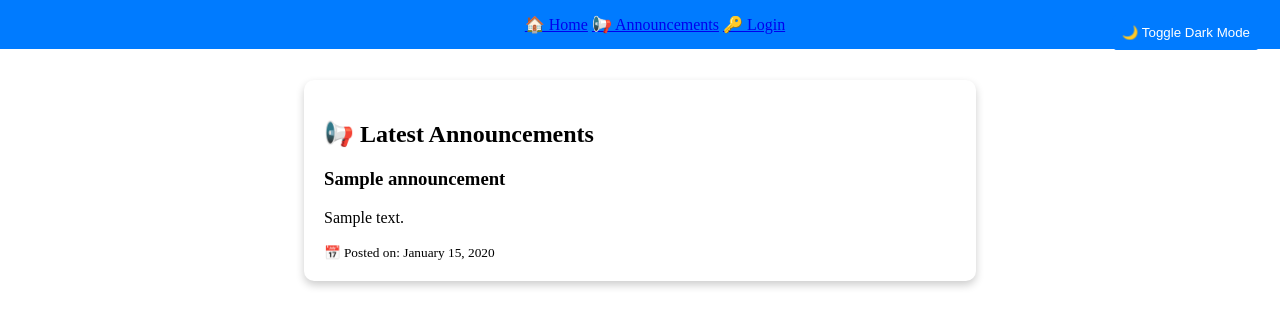
After one commit to kireet-09/EV-Charging, a Django app: template ev_charging/reservations/templates/announcements.html in a window 1280 px wide. The commit adds this page. Shown: the top 327 px of the page. Run offline with Django 5.2, Linux system fonts and the light colour scheme; the template is opened without the code that fills it: most values are stand-ins (such as "Sample title", 1, 10 or a date in 2020).

Commit message:
added a announcements page

```diff
--- a/ev_charging/reservations/admin.py
+++ b/ev_charging/reservations/admin.py
@@ -1,5 +1,6 @@
 from django.contrib import admin
 from .models import Station, Slot, Reservation
+from .models import Announcement
 
 @admin.register(Station)
 class StationAdmin(admin.ModelAdmin):
@@ -12,3 +13,8 @@ class SlotAdmin(admin.ModelAdmin):
 @admin.register(Reservation)
 class ReservationAdmin(admin.ModelAdmin):
     list_display = ('user', 'slot', 'start_time', 'end_time')
+
+@admin.register(Announcement)
+class AnnouncementAdmin(admin.ModelAdmin):
+    list_display = ('title', 'created_at')
+    search_fields = ('title', 'content')
--- /dev/null
+++ b/ev_charging/reservations/templates/announcements.html
@@ -0,0 +1,21 @@
+{% extends 'base.html' %}
+
+{% block title %}Announcements{% endblock %}
+
+{% block content %}
+    <h2>📢 Latest Announcements</h2>
+
+    {% if announcements %}
+        <div class="announcements-container">
+            {% for announcement in announcements %}
+                <div class="announcement-card">
+                    <h3>{{ announcement.title }}</h3>
+                    <p>{{ announcement.content }}</p>
+                    <small>📅 Posted on: {{ announcement.created_at|date:"F d, Y" }}</small>
+                </div>
+            {% endfor %}
+        </div>
+    {% else %}
+        <p>No announcements available.</p>
+    {% endif %}
+{% endblock %}
--- a/ev_charging/reservations/templates/base.html
+++ b/ev_charging/reservations/templates/base.html
@@ -68,8 +68,10 @@
         }
     </script>
 
-    <nav>
+    <nav class="navbar">
+        <div class="nav-links">
             <a href="{% url 'home' %}">🏠 Home</a>
+            <a href="{% url 'announcements' %}">📢 Announcements</a>  <!-- ✅ Announcements Link -->
             {% if user.is_authenticated %}
                 <a href="{% url 'my_reservations' %}">📌 My Reservations</a>
                 <a href="#" id="logout-link">🚪 Logout</a>
@@ -79,10 +81,12 @@
             {% else %}
                 <a href="{% url 'login' %}">🔑 Login</a>
             {% endif %}
+        </div>
 
-        <!-- ✅ Move Dark Mode Button Inside Navbar -->
+        <!-- ✅ Properly aligned Dark Mode button -->
         <button class="toggle-btn" onclick="toggleDarkMode()">🌙 Toggle Dark Mode</button>
     </nav>
+
 
     <div class="container">
         {% block content %}{% endblock %}
--- a/ev_charging/reservations/urls.py
+++ b/ev_charging/reservations/urls.py
@@ -6,6 +6,7 @@ from .views import my_reservations
 from django.contrib.auth import views as auth_views
 from .views import station_map
 from .views import dummy_payment
+from .views import announcements
 
 urlpatterns = [
     path('', home, name='home'),
@@ -18,4 +19,5 @@ urlpatterns = [
     path('cancel-reservation/<int:reservation_id>/', cancel_reservation, name='cancel_reservation'),
     path('stations/', station_map, name='stations'),
     path("dummy-payment/<int:reservation_id>/", dummy_payment, name="dummy_payment"),
+     path('announcements/', announcements, name='announcements'),
 ]
--- a/ev_charging/reservations/views.py
+++ b/ev_charging/reservations/views.py
@@ -13,6 +13,7 @@ import qrcode
 from io import BytesIO
 import base64
 from .models import Station
+from .models import Announcement
 
 def home(request):
     return render(request, 'home.html')
@@ -218,3 +219,7 @@ def dummy_payment(request, reservation_id):
 
     messages.success(request, "✅ Payment Successful! Your slot is confirmed.")
     return redirect("my_reservations")  # Redirect back to reservations
+
+def announcements(request):
+    all_announcements = Announcement.objects.order_by('-created_at')  # Latest first
+    return render(request, 'announcements.html', {'announcements': all_announcements})
```
Also changed, not shown: ev_charging/reservations/models.py (+9 -0 lines), ev_charging/reservations/static/styles.css (+39 -11 lines). Lines whose indentation alone changed are shown as unchanged.
